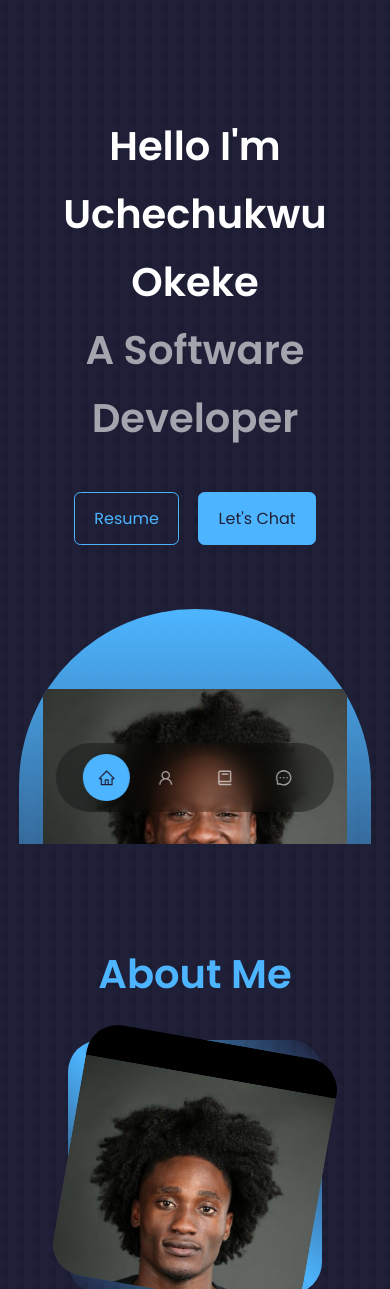
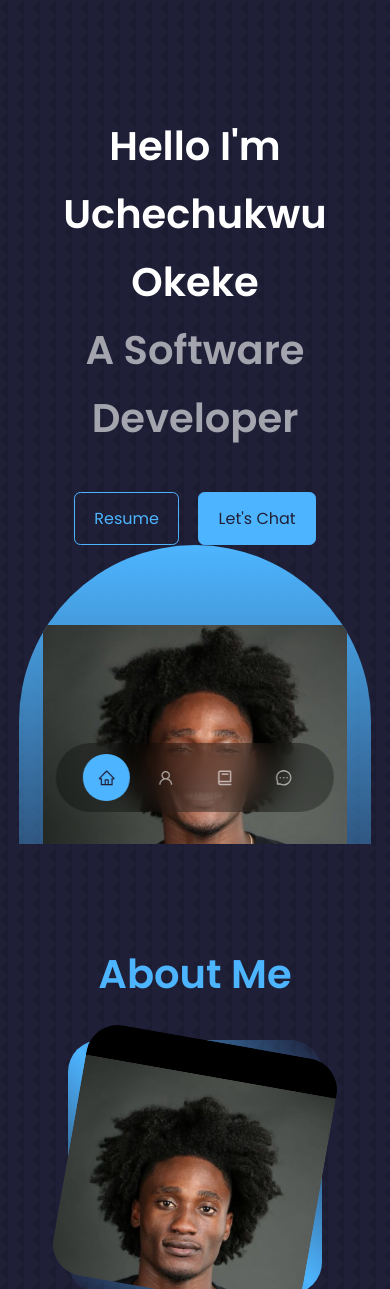
Before and after one commit to Thatucheshow/Final_portfolio, a React (Create React App) app in the folder react-website/: page / in a window 390 px wide. Shown: the top 1289 px of the page. Built offline with nearby package versions, Linux system fonts and the light colour scheme.

Commit message:
Portfolio completed

```diff
--- a/react-website/src/components/header/header.css
+++ b/react-website/src/components/header/header.css
@@ -64,13 +64,13 @@ header{
 
 @media screen and (max-width: 1024px) {
     header {
-        height: 68vh;
+        height: 100vh;
     }
 }
 
 /* ======= media queries (small devices) ======= */
 
-@media screen and (max-width: 1024px) {
+@media screen and (max-width: 600px) {
     header {
         height: 100vh;
     }
@@ -78,4 +78,9 @@ header{
     .scroll_down {
         display: none;
     }
+    .me {
+        height: 30rem;
+        margin-top: 0rem;
+        margin-bottom: 2rem;
+    }
 }
```
Also changed, not shown: 1 other file (tests, documents, lock files or other folders).
